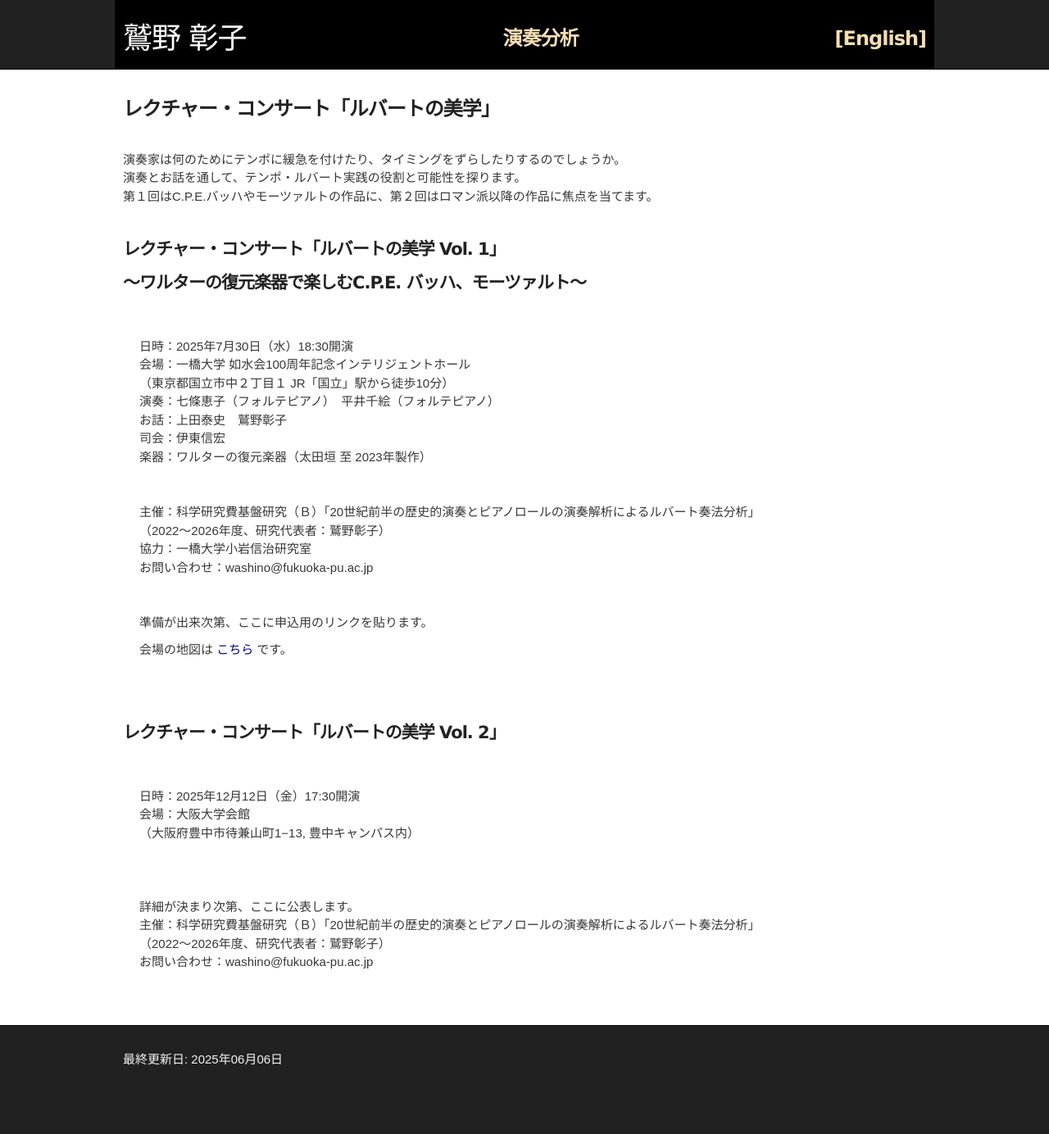
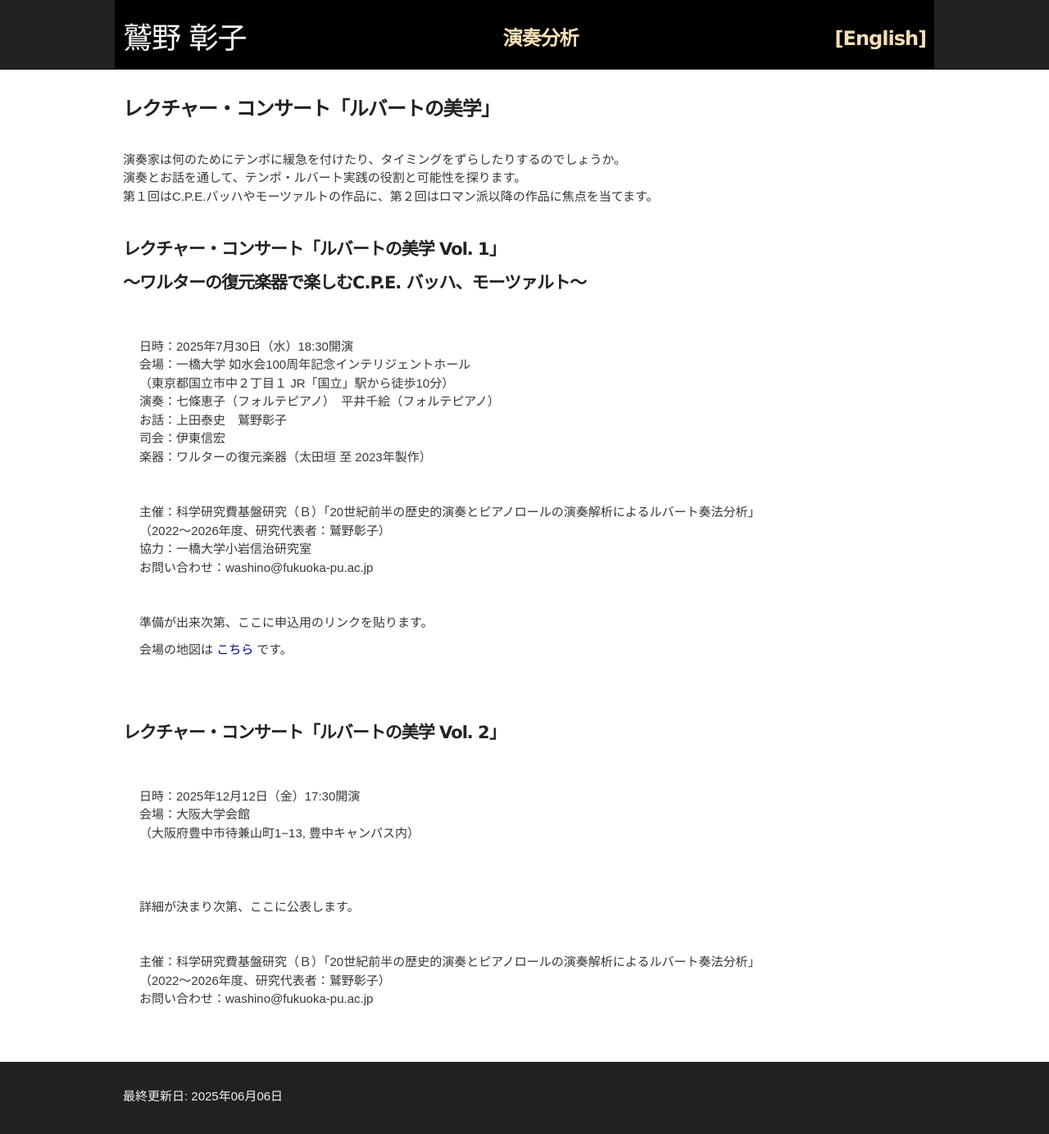
Before and after one commit to akikowashino/akikowashino.github.io, a Jekyll site: the page built from lecture-concert-2025/index.md, in a window 1280 px wide. Shown: the whole page at 82% size. Built offline with Jekyll 4.4.1, drawn with Linux system fonts in a browser that asks for light colours; before the commit the page ends 1339 px from its top, so only the background shows below that.

Commit message:
Update index.md

```diff
--- a/lecture-concert-2025/index.md
+++ b/lecture-concert-2025/index.md
@@ -52,8 +52,8 @@ lang: jp
       <br>
   <br>
   <br>
-詳細が決まり次第、ここに公表します。
-
+詳細が決まり次第、ここに公表します。  <br>
+  <br>
 
 
 
```
